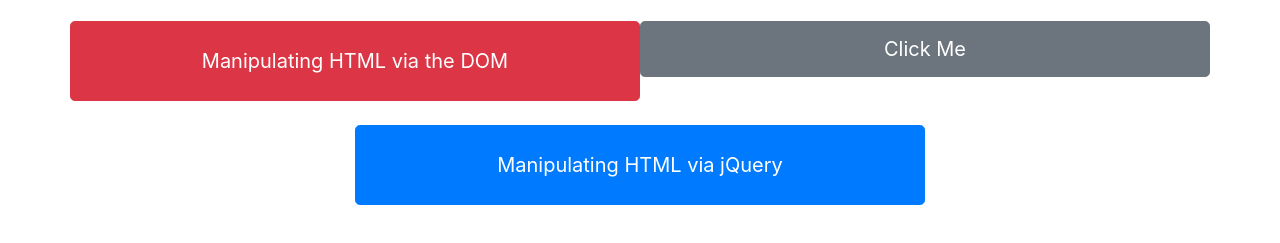
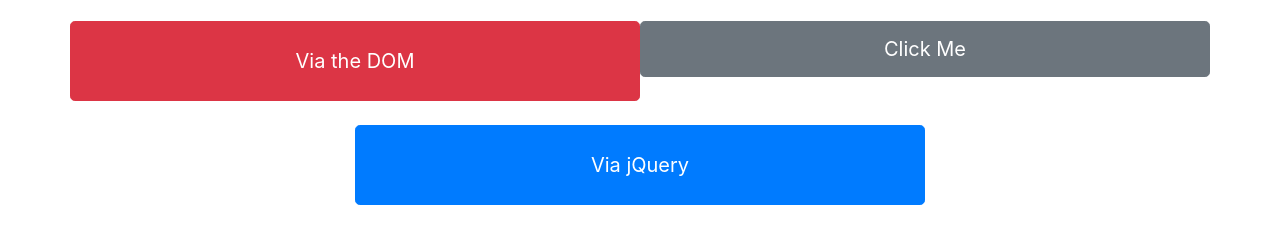
Before and after one commit to cattmampbell/manipulating-html, a plain HTML site: page index.html in a window 1280 px wide. Shown: the part 75-318 px from the top of the page. Drawn offline with nearby package versions, Linux system fonts and the light colour scheme; files that its build step writes are made by us from their sources; files whose address does not match are found by name.

Commit message:
Modified  textal content in <a> tags of index.html file.

```diff
--- a/index.html
+++ b/index.html
@@ -17,11 +17,11 @@
             <h1 class="col-12 text-center my-4 h1">Manipulating HTML</h1>
         </div>
         <div class="row justify-content-center" id="row2">
-            <a class="btn btn-lg btn-danger col-6 py-4" href="dom/dom-index.html" role="button">Manipulating HTML via the DOM</a>
+            <a class="btn btn-lg btn-danger col-6 py-4" href="dom/dom-index.html" role="button">Via the DOM</a>
         </div>
         <br>
         <div class="row justify-content-center" id="row2">
-            <a class="btn btn-lg btn-primary col-6 py-4" href="jquery/jquery-index.html" role="button">Manipulating HTML via jQuery</a>
+            <a class="btn btn-lg btn-primary col-6 py-4" href="jquery/jquery-index.html" role="button">Via jQuery</a>
         </div>
 
     <!-- jQuery -->
```
